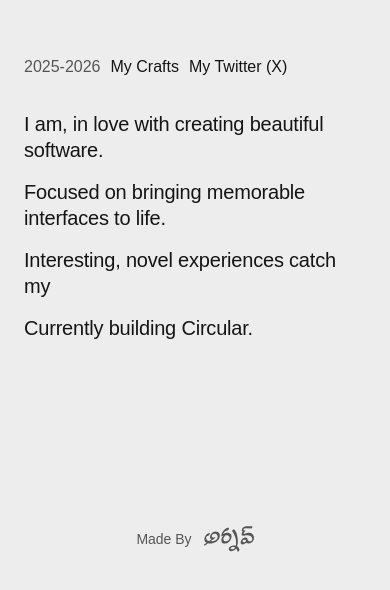
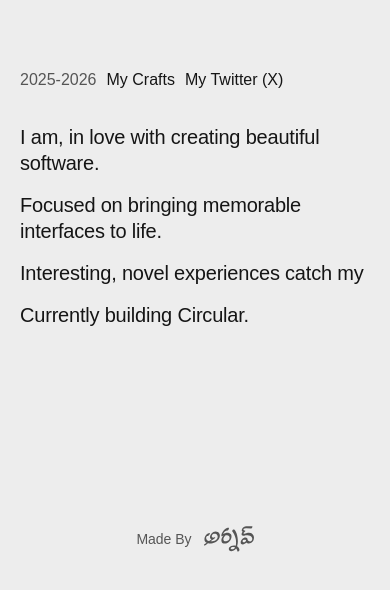
Before and after one commit to ArnavNath550/arnav.github.io, a React (Vite) app: page / in a window 390 px wide. Shown: the part 230-820 px from the top of the page. Built offline with nearby package versions, Linux system fonts and the light colour scheme; a web font is replaced by a local one.

Commit message:
mobile support - padding fixups

```diff
--- a/src/pages/Index.tsx
+++ b/src/pages/Index.tsx
@@ -125,9 +125,7 @@ const StyledContainer = styled.div`
   display: flex;
   flex-direction: column;
   justify-content: center;
-  padding: 40px 24px;
   box-sizing: border-box;
-  overflow-x: hidden;
 `;
 
 const StyledContent = styled.div`
@@ -137,6 +135,10 @@ const StyledContent = styled.div`
   display: flex;
   flex-direction: column;
   gap: 20px;
+  @media (max-width: 768px) {
+    padding-left: 20px;
+    padding-right: 20px;
+  }
 `;
 
 const StyledHeader = styled(motion.div)`
@@ -218,8 +220,8 @@ const StyledInlineContent = styled(motion.div)`
 `;
 
 const StyledFooter = styled.div`
-  position: relative;
-  margin-top: 60px;
+  position: absolute;
+  bottom: 0;
   display: flex;
   width: 100%;
   align-items: center;
```
